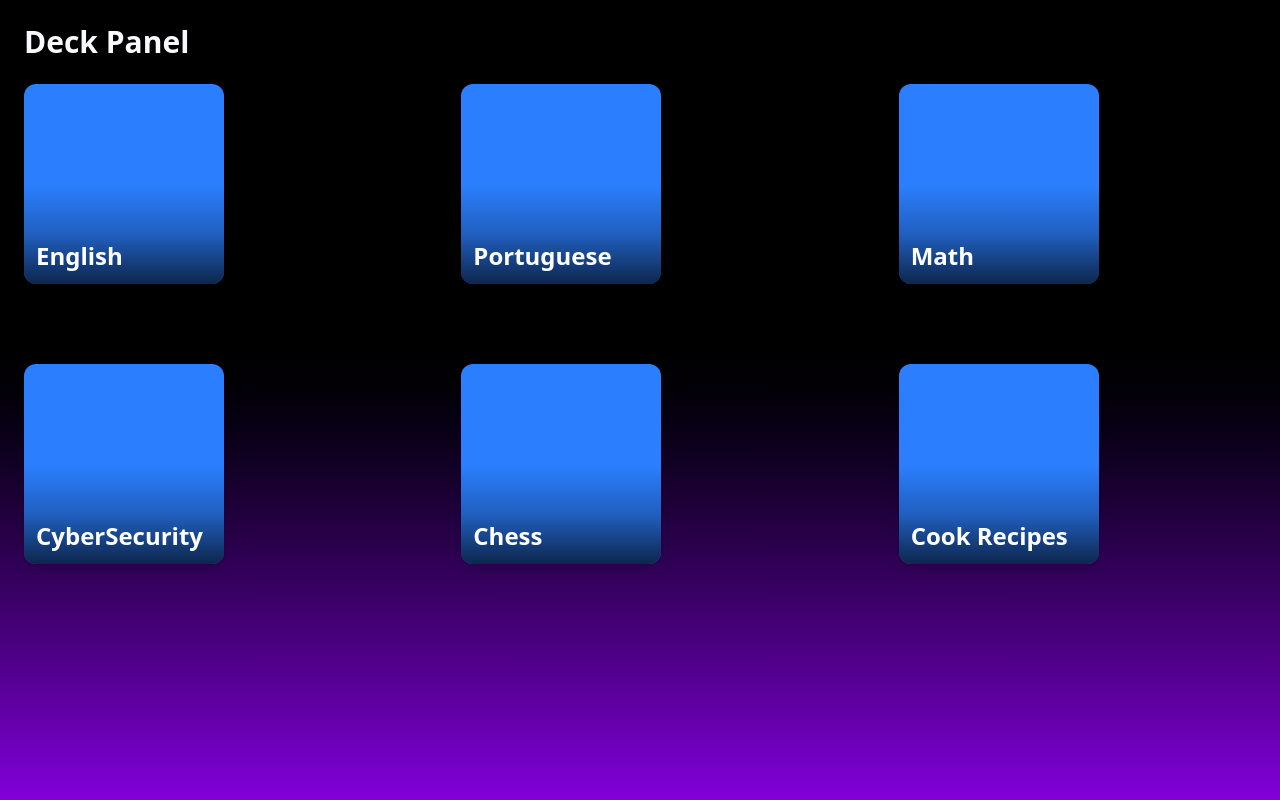
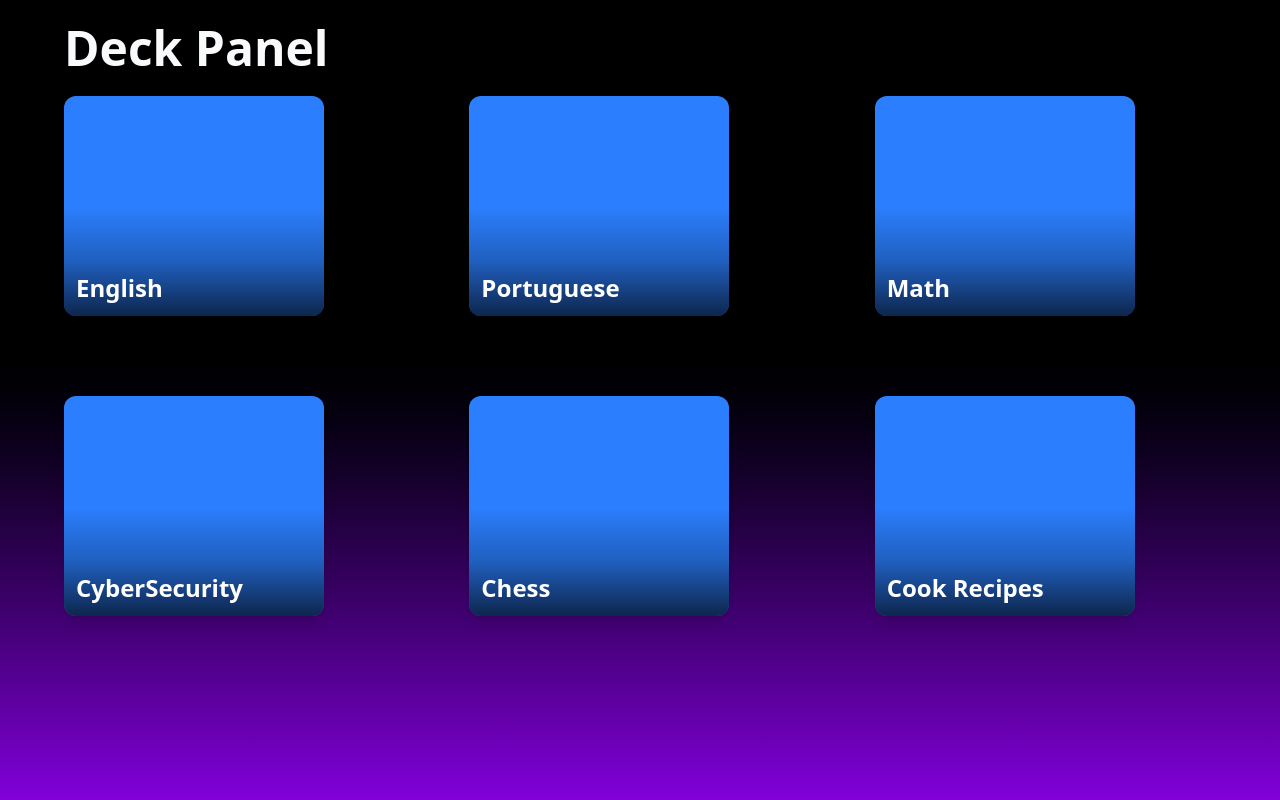
Before and after one commit to MagicExist/MemoRise, a React (Vite) app in the folder front-end/: page /mainpanel in a window 1280 px wide. Built offline with nearby package versions, Linux system fonts and the light colour scheme.

Commit message:
hotfix: fix main panel it wasn't centered

```diff
--- a/front-end/src/components/DeckComponents/DeckCard.tsx
+++ b/front-end/src/components/DeckComponents/DeckCard.tsx
@@ -6,7 +6,7 @@ type DeckCardProps = {
 
 const DeckCard: React.FC<DeckCardProps> = ({title}) => {
     return (
-        <div className="relative w-50 h-50 rounded-xl shadow-lg overflow-hidden">
+        <div className="relative w-65 h-55 rounded-xl shadow-lg overflow-hidden">
             {/* Base background */}
             <div className="w-full h-full bg-blue-500" />
 
--- a/front-end/src/components/DeckComponents/MainPanel.tsx
+++ b/front-end/src/components/DeckComponents/MainPanel.tsx
@@ -12,10 +12,12 @@ const decks = [
 
     return (
         <div className="min-h-screen bg-gradient-to-b from-black from-10% via-black via-40% to-purple-700 to-100%">
-    <div className="p-6">
-    <h2 className="text-3xl font-bold text-gray-50 mb-6">Deck Panel</h2>
+            <div className="p-6 flex flex-col items-center">
 
-    <div className="grid grid-cols-1 md:grid-cols-2 lg:grid-cols-3 gap-20">
+                <div className="w-full max-w-6xl">
+                    <h2 className="text-5xl font-bold text-gray-50 mb-6">Deck Panel</h2>
+
+                    <div className="grid grid-cols-1 md:grid-cols-2 lg:grid-cols-3 gap-x-16 gap-y-20">
                         {decks.map((deck, index) => (
                             <DeckCard
                             key={index}
@@ -25,6 +27,7 @@ return (
                     </div>
                 </div>
             </div>
+        </div>
     );
 };
 
```
Lines whose indentation alone changed are shown as unchanged.
